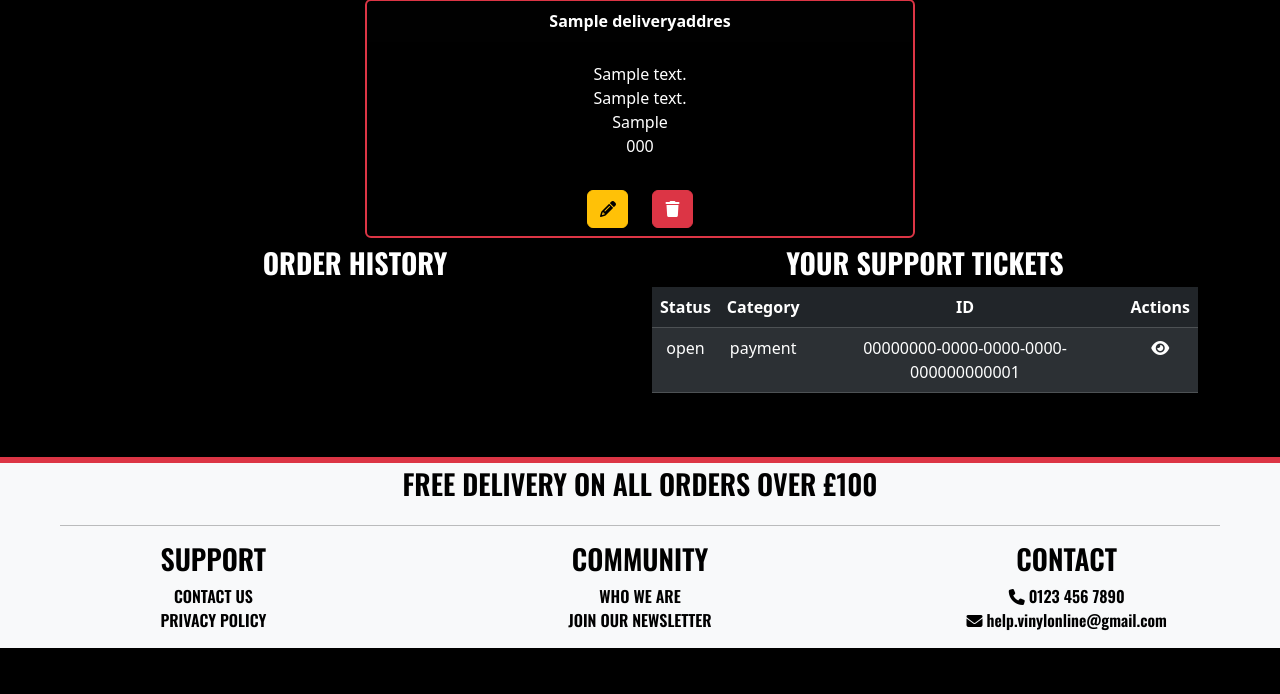
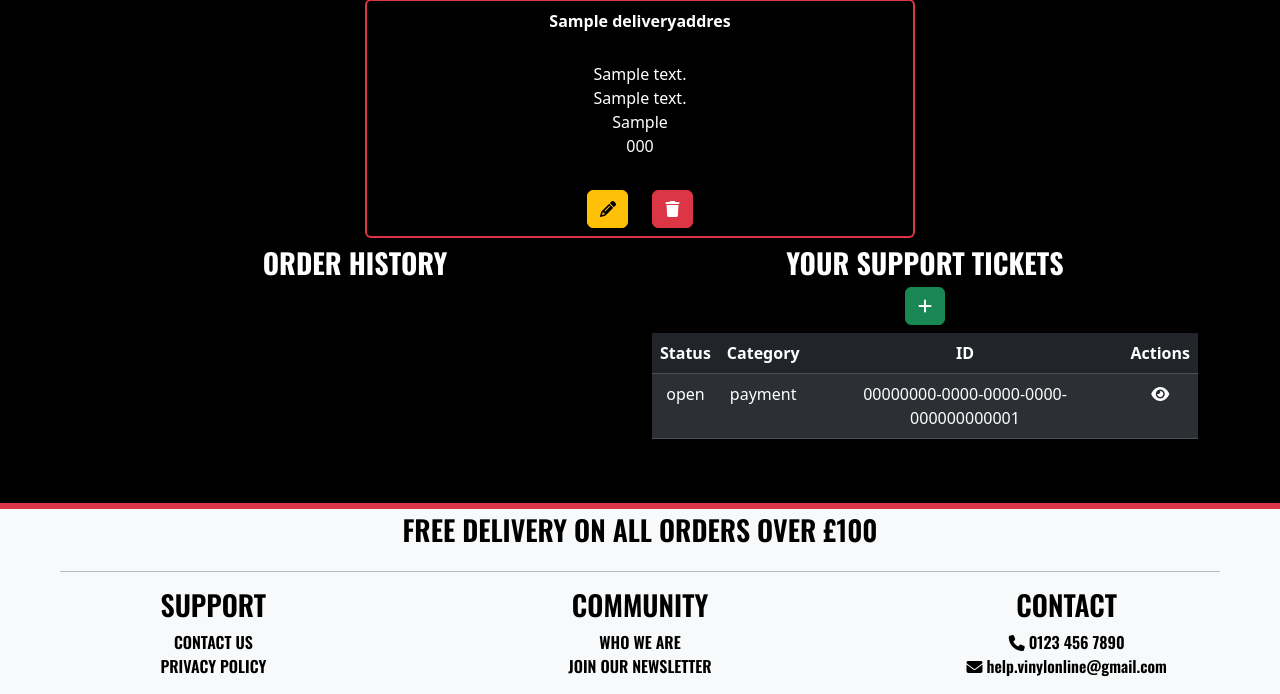
Before and after one commit to Morgana-S/vinyl-online, a Django app: page /profile/ in a window 1280 px wide. Shown: the part 709-1403 px from the top of the page. Before the commit the page ends 1357 px from the top, so only its background shows below. Run offline with Django 5.2, Linux system fonts and the light colour scheme; a user stored in the database is signed in; tables that the repository leaves empty hold one stand-in row (values such as "Sample post"); parts of the project's set-up code (start-up, migrations or seed data) failed here and were passed over; some libraries are stand-ins or nearby versions.

Commit message:
Add button to create new support ticket

```diff
--- a/profiles/templates/profiles/profile.html
+++ b/profiles/templates/profiles/profile.html
@@ -98,6 +98,7 @@
         </div>
         <div class="col-12 col-md-6">
             <h3 class="text-white category-header">YOUR SUPPORT TICKETS</h3>
+            <a class="btn btn-success mb-2" data-bs-toggle="tooltip" title="Create New Support Ticket" href="{% url 'create_support_ticket' %}"><i class="fa-solid fa-plus text-white"></i></a>
             <table class="table table-dark table-striped">
                 <thead>
                     <tr>
```
